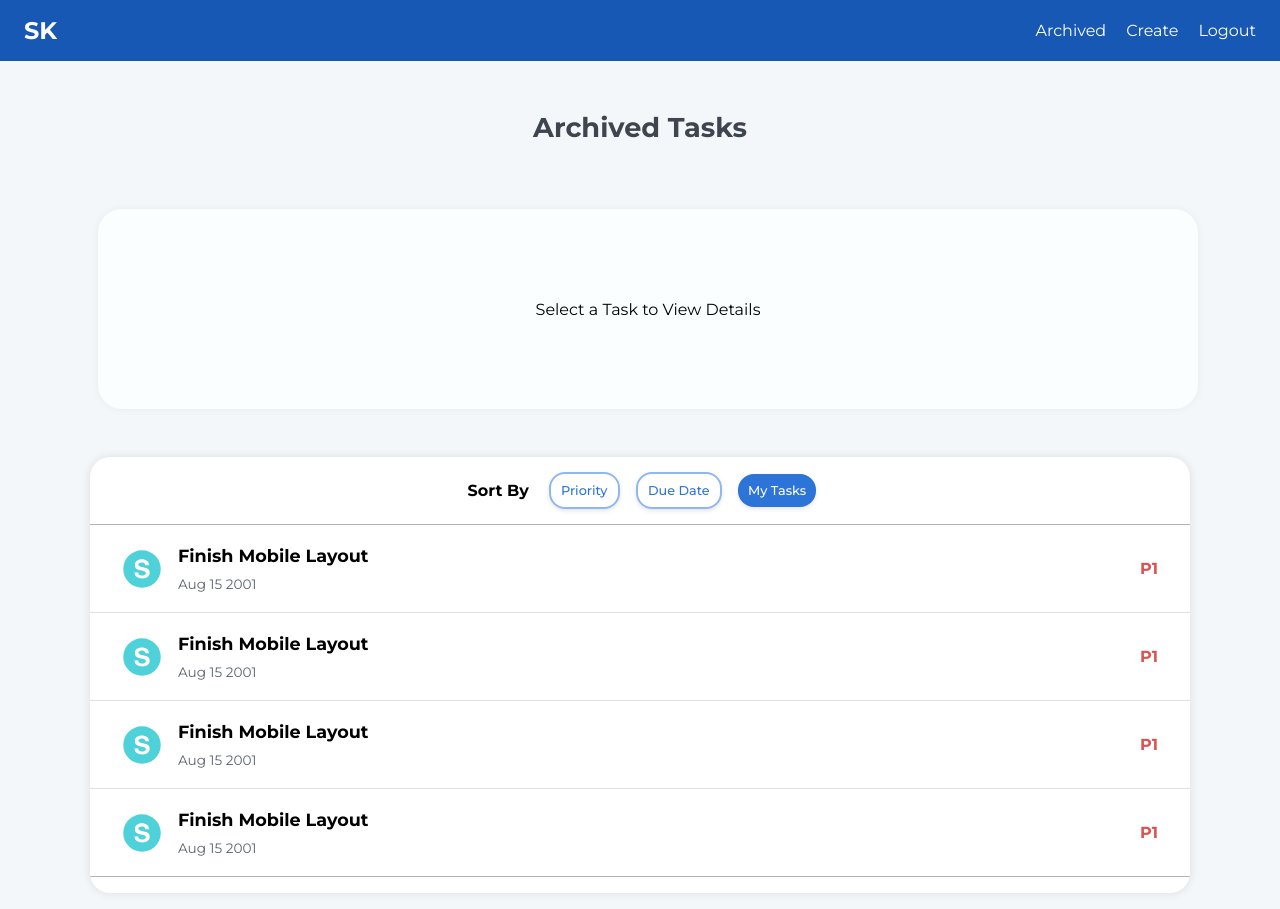
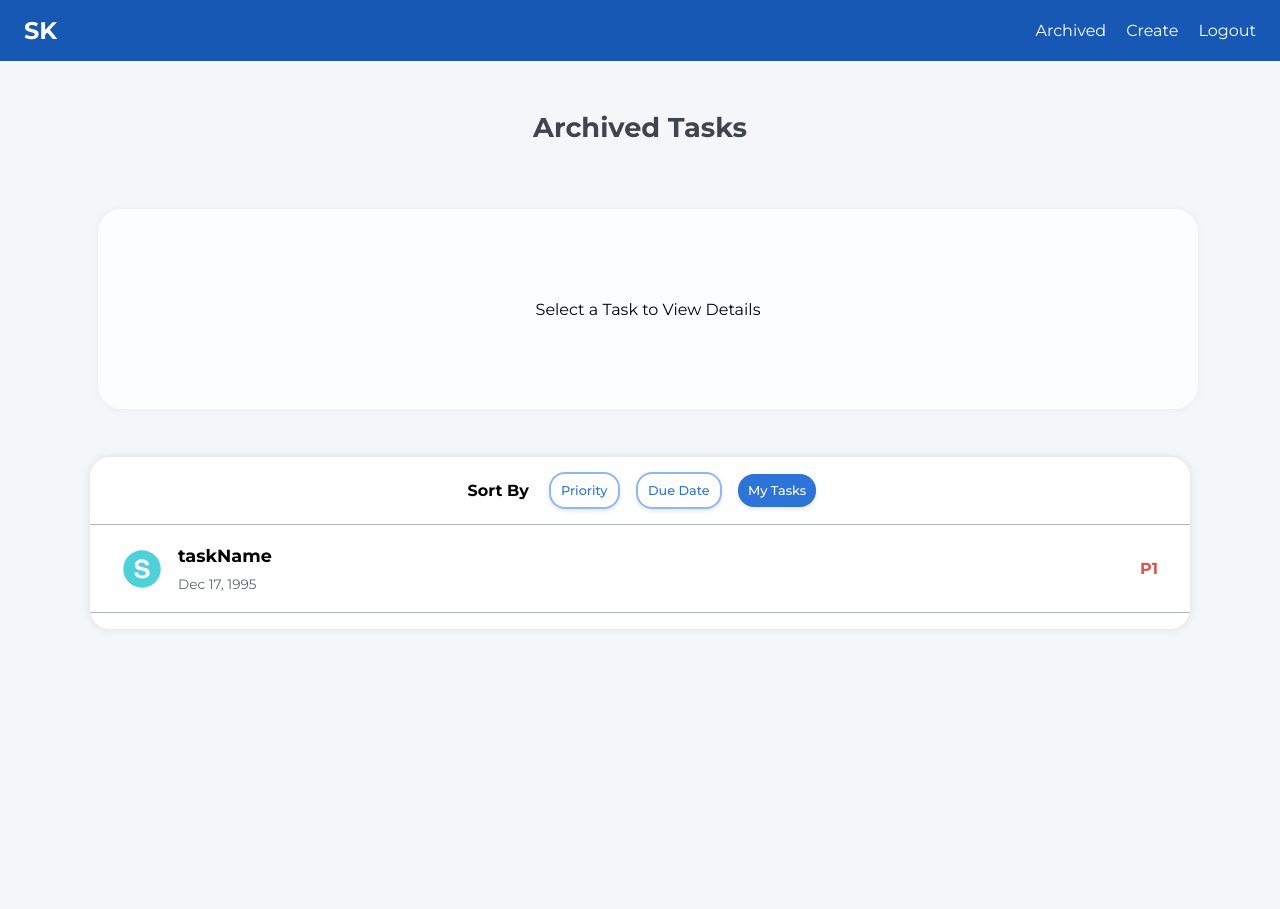
Before and after one commit to Simon-Cheek/SKTaskMgmt-FrontEnd, a React (Vite) app: page /archived in a window 1280 px wide. After the commit the page ends 800 px from the top, so only its background shows below. Built offline with nearby package versions, Linux system fonts and the light colour scheme.

Commit message:
Global Context and state mgmt

```diff
--- a/src/components/TaskCard.tsx
+++ b/src/components/TaskCard.tsx
@@ -4,8 +4,10 @@ import TestIcon from "../assets/sIcon.svg";
 import { H4, Paragraph } from "./Text";
 import Separator from "./Separator";
 import { colors } from "../colors";
+import type { Task } from "../types";
+import { formatDate } from "../utils/dateFormat";
 
-function TaskCard() {
+function TaskCard({ task }: { task: Task }) {
   const cardCss = css`
     display: flex;
     align-items: center;
@@ -55,22 +57,24 @@ function TaskCard() {
     margin-top: 2px;
   `;
 
-  // Fake task data
-  const task = {
-    name: "Finish Mobile Layout",
-    assignedTo: "John Doe",
-    priority: "P1" as "P1" | "P2" | "P3",
-    dueDate: "Aug 15 2001",
-  };
+  // // Fake task data
+  // const task = {
+  //   name: "Finish Mobile Layout",
+  //   assignedTo: "John Doe",
+  //   priority: "P1" as "P1" | "P2" | "P3",
+  //   dueDate: "Aug 15 2001",
+  // };
 
-  return (
+  return task == null ? (
+    <div />
+  ) : (
     <div css={cardCss}>
       <img src={TestIcon} alt="Assigned Icon" css={iconCss} />
       <Separator direction="vertical" />
       <div css={contentCss}>
         <div css={textBlockCss}>
           <H4 customCSS={nameCss}>{task.name}</H4>
-          <Paragraph customCSS={dateCss}>{task.dueDate}</Paragraph>
+          <Paragraph customCSS={dateCss}>{formatDate(task.dueDate)}</Paragraph>
         </div>
         <Paragraph weight="bold" customCSS={priorityCss(task.priority)}>
           {task.priority}
--- a/src/components/TaskCardContainer.tsx
+++ b/src/components/TaskCardContainer.tsx
@@ -5,6 +5,8 @@ import TaskTabs from "./TaskTabs";
 import Card from "./Card";
 import Separator from "./Separator";
 import { colors } from "../colors";
+import { useGlobal } from "../state/GlobalContext";
+import { useEffect } from "react";
 
 function TaskCardContainer() {
   const overflowCss = css`
@@ -20,14 +22,28 @@ function TaskCardContainer() {
     border-top: 1px solid ${colors.gray03};
   `;
 
+  const { tasks, setTasks } = useGlobal();
+
+  useEffect(() => {
+    setTasks([
+      {
+        name: "taskName",
+        id: "id",
+        assignedTo: "Kayla",
+        priority: "P1",
+        dueDate: new Date("December 17, 1995 03:24:00"),
+        assignedDate: new Date("December 17, 1995 03:24:00"),
+      },
+    ]);
+  }, []);
+
   return (
     <Card>
       <TaskTabs />
       <div css={overflowCss}>
-        <TaskCard />
-        <TaskCard />
-        <TaskCard />
-        <TaskCard />
+        {tasks.map((task) => (
+          <TaskCard task={task} />
+        ))}
       </div>
       <Separator customCSS={sepCss} />
     </Card>
--- a/src/main.tsx
+++ b/src/main.tsx
@@ -3,11 +3,14 @@ import { createRoot } from "react-dom/client";
 import "./index.css";
 import { RouterProvider, createRouter } from "@tanstack/react-router";
 import { routeTree } from "./routeTree.gen";
+import { GlobalProvider } from "./state/GlobalContext";
 
 const router = createRouter({ routeTree });
 
 createRoot(document.getElementById("root")!).render(
   <StrictMode>
-    <RouterProvider router={router} />
+    <GlobalProvider>
+      <RouterProvider router={router} />
+    </GlobalProvider>
   </StrictMode>
 );
--- /dev/null
+++ b/src/state/GlobalContext.tsx
@@ -0,0 +1,69 @@
+// src/context/GlobalContext.tsx
+import React, { createContext, useContext, useState, useEffect } from "react";
+import type { ReactNode } from "react";
+import type { Task, User } from "../types";
+
+interface GlobalContextType {
+  user: User | null;
+  login: (username: string, password: string) => Promise<void>;
+  logout: () => void;
+  tasks: Task[];
+  setTasks: React.Dispatch<React.SetStateAction<Task[]>>;
+  isAuthenticated: boolean;
+  isLoading: boolean;
+}
+
+const GlobalContext = createContext<GlobalContextType | undefined>(undefined);
+
+export function GlobalProvider({ children }: { children: ReactNode }) {
+  const [user, setUser] = useState<User | null>(null);
+  const [tasks, setTasks] = useState<Task[]>([]);
+  const [isLoading, setIsLoading] = useState(true);
+
+  // Example: restore auth on mount (e.g. from localStorage or API)
+  useEffect(() => {
+    const saved = localStorage.getItem("user");
+    if (saved) {
+      setUser(JSON.parse(saved));
+    }
+    setIsLoading(false);
+  }, []);
+
+  async function login(username: string, password: string) {
+    // Replace with real API call
+    if (username === "test" && password === "password") {
+      const u = { id: "1", username };
+      setUser(u);
+      localStorage.setItem("user", JSON.stringify(u));
+    } else {
+      throw new Error("Invalid credentials");
+    }
+  }
+
+  function logout() {
+    setUser(null);
+    localStorage.removeItem("user");
+  }
+
+  return (
+    <GlobalContext.Provider
+      value={{
+        user,
+        login,
+        logout,
+        tasks,
+        setTasks,
+        isAuthenticated: !!user,
+        isLoading,
+      }}
+    >
+      {children}
+    </GlobalContext.Provider>
+  );
+}
+
+export function useGlobal() {
+  const ctx = useContext(GlobalContext);
+  if (!ctx) throw new Error("useGlobal must be used inside GlobalProvider");
+  return ctx;
+}
--- a/src/types.ts
+++ b/src/types.ts
@@ -9,3 +9,5 @@ export interface Task {
 }
 
 export type Priority = "P1" | "P2" | "P3";
+
+export type User = { id: string; username: string };
```
